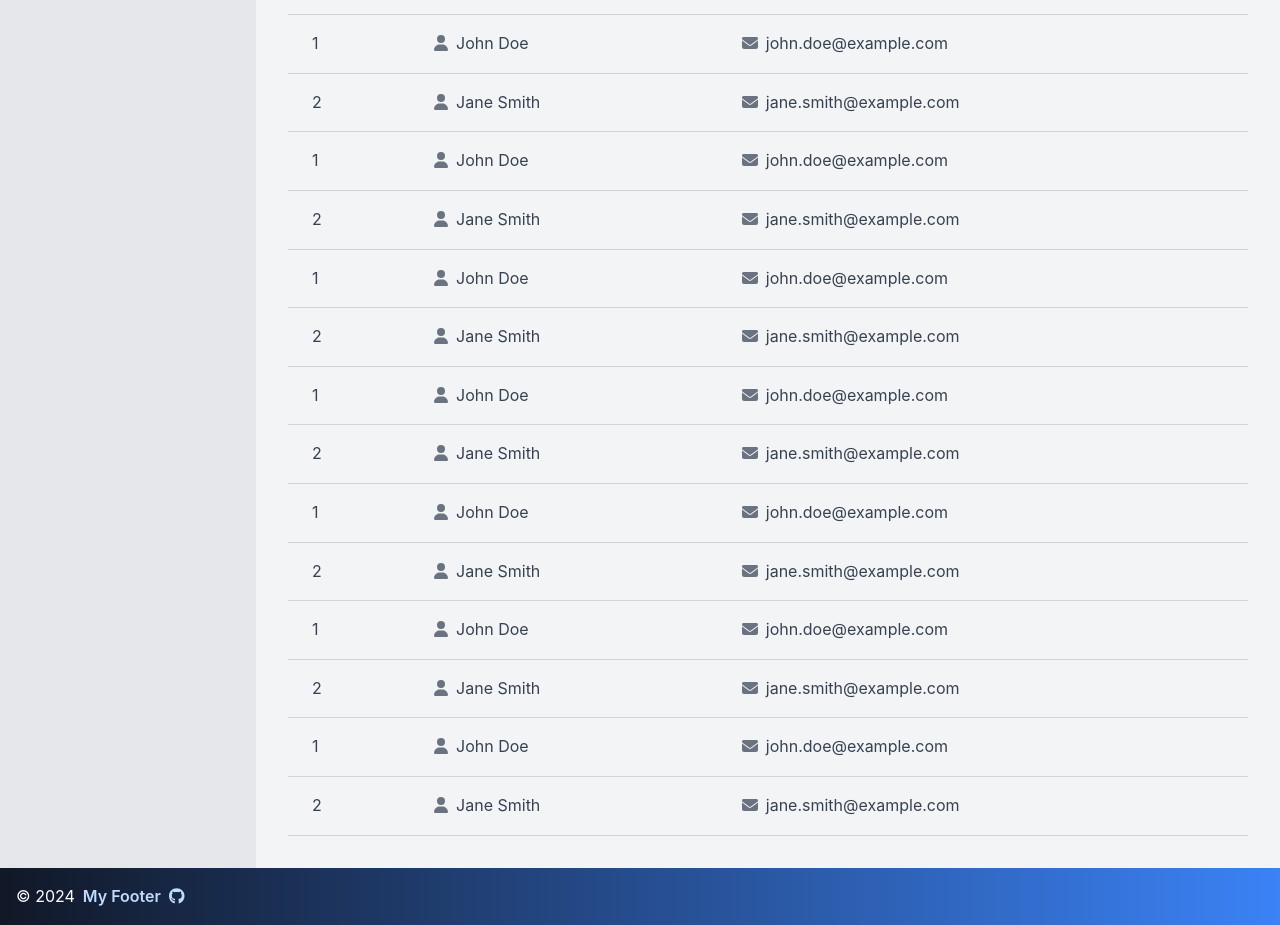
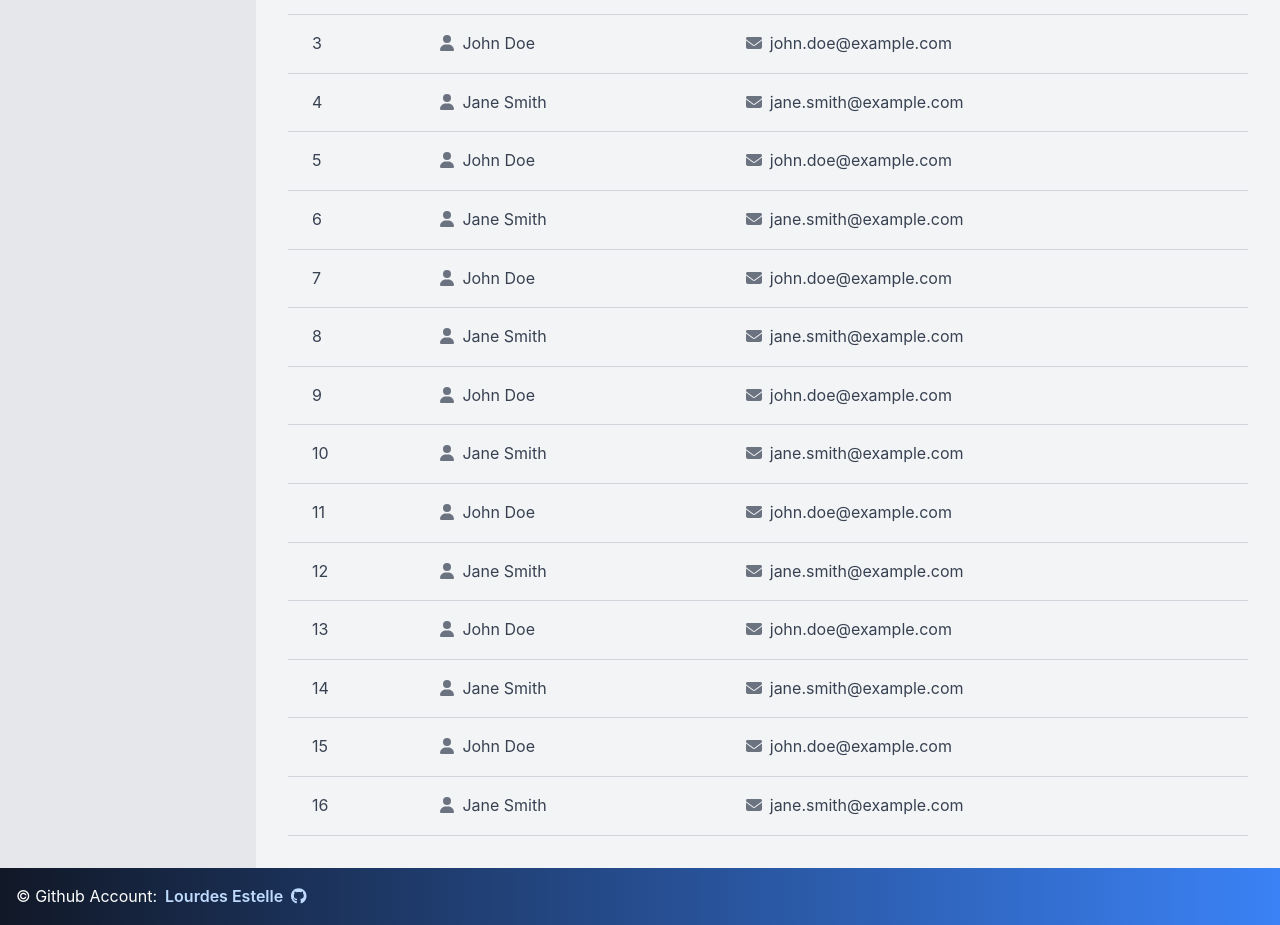
Before and after one commit to LourdesEstelle/reactJs, a React (Vite) app in the folder my-react-vite-app/: page /dashboard in a window 1280 px wide. Shown: the part 340-1265 px from the top of the page. Built offline with nearby package versions, Linux system fonts and the light colour scheme.

Commit message:
commit na po

```diff
--- a/my-react-vite-app/src/components/Dashboard.jsx
+++ b/my-react-vite-app/src/components/Dashboard.jsx
@@ -42,7 +42,7 @@ export class Dashboard extends Component {
                   </td>
                 </tr>
                 <tr className="hover:bg-gray-200">
-                  <td className="px-6 py-4 whitespace-nowrap border-b border-gray-300 text-gray-700">1</td>
+                  <td className="px-6 py-4 whitespace-nowrap border-b border-gray-300 text-gray-700">3</td>
                   <td className="px-6 py-4 whitespace-nowrap border-b border-gray-300 text-gray-700">
                     <FontAwesomeIcon icon={faUser} className="text-gray-500 mr-2" />
                     John Doe
@@ -53,7 +53,7 @@ export class Dashboard extends Component {
                   </td>
                 </tr>
                 <tr className="hover:bg-gray-200">
-                  <td className="px-6 py-4 whitespace-nowrap border-b border-gray-300 text-gray-700">2</td>
+                  <td className="px-6 py-4 whitespace-nowrap border-b border-gray-300 text-gray-700">4</td>
                   <td className="px-6 py-4 whitespace-nowrap border-b border-gray-300 text-gray-700">
                     <FontAwesomeIcon icon={faUser} className="text-gray-500 mr-2" />
                     Jane Smith
@@ -64,7 +64,7 @@ export class Dashboard extends Component {
                   </td>
                 </tr>
                 <tr className="hover:bg-gray-200">
-                  <td className="px-6 py-4 whitespace-nowrap border-b border-gray-300 text-gray-700">1</td>
+                  <td className="px-6 py-4 whitespace-nowrap border-b border-gray-300 text-gray-700">5</td>
                   <td className="px-6 py-4 whitespace-nowrap border-b border-gray-300 text-gray-700">
                     <FontAwesomeIcon icon={faUser} className="text-gray-500 mr-2" />
                     John Doe
@@ -75,7 +75,7 @@ export class Dashboard extends Component {
                   </td>
                 </tr>
                 <tr className="hover:bg-gray-200">
-                  <td className="px-6 py-4 whitespace-nowrap border-b border-gray-300 text-gray-700">2</td>
+                  <td className="px-6 py-4 whitespace-nowrap border-b border-gray-300 text-gray-700">6</td>
                   <td className="px-6 py-4 whitespace-nowrap border-b border-gray-300 text-gray-700">
                     <FontAwesomeIcon icon={faUser} className="text-gray-500 mr-2" />
                     Jane Smith
@@ -86,7 +86,7 @@ export class Dashboard extends Component {
                   </td>
                 </tr>
                 <tr className="hover:bg-gray-200">
-                  <td className="px-6 py-4 whitespace-nowrap border-b border-gray-300 text-gray-700">1</td>
+                  <td className="px-6 py-4 whitespace-nowrap border-b border-gray-300 text-gray-700">7</td>
                   <td className="px-6 py-4 whitespace-nowrap border-b border-gray-300 text-gray-700">
                     <FontAwesomeIcon icon={faUser} className="text-gray-500 mr-2" />
                     John Doe
@@ -97,7 +97,7 @@ export class Dashboard extends Component {
                   </td>
                 </tr>
                 <tr className="hover:bg-gray-200">
-                  <td className="px-6 py-4 whitespace-nowrap border-b border-gray-300 text-gray-700">2</td>
+                  <td className="px-6 py-4 whitespace-nowrap border-b border-gray-300 text-gray-700">8</td>
                   <td className="px-6 py-4 whitespace-nowrap border-b border-gray-300 text-gray-700">
                     <FontAwesomeIcon icon={faUser} className="text-gray-500 mr-2" />
                     Jane Smith
@@ -108,7 +108,7 @@ export class Dashboard extends Component {
                   </td>
                 </tr>
                 <tr className="hover:bg-gray-200">
-                  <td className="px-6 py-4 whitespace-nowrap border-b border-gray-300 text-gray-700">1</td>
+                  <td className="px-6 py-4 whitespace-nowrap border-b border-gray-300 text-gray-700">9</td>
                   <td className="px-6 py-4 whitespace-nowrap border-b border-gray-300 text-gray-700">
                     <FontAwesomeIcon icon={faUser} className="text-gray-500 mr-2" />
                     John Doe
@@ -119,7 +119,7 @@ export class Dashboard extends Component {
                   </td>
                 </tr>
                 <tr className="hover:bg-gray-200">
-                  <td className="px-6 py-4 whitespace-nowrap border-b border-gray-300 text-gray-700">2</td>
+                  <td className="px-6 py-4 whitespace-nowrap border-b border-gray-300 text-gray-700">10</td>
                   <td className="px-6 py-4 whitespace-nowrap border-b border-gray-300 text-gray-700">
                     <FontAwesomeIcon icon={faUser} className="text-gray-500 mr-2" />
                     Jane Smith
@@ -130,7 +130,7 @@ export class Dashboard extends Component {
                   </td>
                 </tr>
                 <tr className="hover:bg-gray-200">
-                  <td className="px-6 py-4 whitespace-nowrap border-b border-gray-300 text-gray-700">1</td>
+                  <td className="px-6 py-4 whitespace-nowrap border-b border-gray-300 text-gray-700">11</td>
                   <td className="px-6 py-4 whitespace-nowrap border-b border-gray-300 text-gray-700">
                     <FontAwesomeIcon icon={faUser} className="text-gray-500 mr-2" />
                     John Doe
@@ -141,7 +141,7 @@ export class Dashboard extends Component {
                   </td>
                 </tr>
                 <tr className="hover:bg-gray-200">
-                  <td className="px-6 py-4 whitespace-nowrap border-b border-gray-300 text-gray-700">2</td>
+                  <td className="px-6 py-4 whitespace-nowrap border-b border-gray-300 text-gray-700">12</td>
                   <td className="px-6 py-4 whitespace-nowrap border-b border-gray-300 text-gray-700">
                     <FontAwesomeIcon icon={faUser} className="text-gray-500 mr-2" />
                     Jane Smith
@@ -152,7 +152,7 @@ export class Dashboard extends Component {
                   </td>
                 </tr>
                 <tr className="hover:bg-gray-200">
-                  <td className="px-6 py-4 whitespace-nowrap border-b border-gray-300 text-gray-700">1</td>
+                  <td className="px-6 py-4 whitespace-nowrap border-b border-gray-300 text-gray-700">13</td>
                   <td className="px-6 py-4 whitespace-nowrap border-b border-gray-300 text-gray-700">
                     <FontAwesomeIcon icon={faUser} className="text-gray-500 mr-2" />
                     John Doe
@@ -163,7 +163,7 @@ export class Dashboard extends Component {
                   </td>
                 </tr>
                 <tr className="hover:bg-gray-200">
-                  <td className="px-6 py-4 whitespace-nowrap border-b border-gray-300 text-gray-700">2</td>
+                  <td className="px-6 py-4 whitespace-nowrap border-b border-gray-300 text-gray-700">14</td>
                   <td className="px-6 py-4 whitespace-nowrap border-b border-gray-300 text-gray-700">
                     <FontAwesomeIcon icon={faUser} className="text-gray-500 mr-2" />
                     Jane Smith
@@ -174,7 +174,7 @@ export class Dashboard extends Component {
                   </td>
                 </tr>
                 <tr className="hover:bg-gray-200">
-                  <td className="px-6 py-4 whitespace-nowrap border-b border-gray-300 text-gray-700">1</td>
+                  <td className="px-6 py-4 whitespace-nowrap border-b border-gray-300 text-gray-700">15</td>
                   <td className="px-6 py-4 whitespace-nowrap border-b border-gray-300 text-gray-700">
                     <FontAwesomeIcon icon={faUser} className="text-gray-500 mr-2" />
                     John Doe
@@ -185,7 +185,7 @@ export class Dashboard extends Component {
                   </td>
                 </tr>
                 <tr className="hover:bg-gray-200">
-                  <td className="px-6 py-4 whitespace-nowrap border-b border-gray-300 text-gray-700">2</td>
+                  <td className="px-6 py-4 whitespace-nowrap border-b border-gray-300 text-gray-700">16</td>
                   <td className="px-6 py-4 whitespace-nowrap border-b border-gray-300 text-gray-700">
                     <FontAwesomeIcon icon={faUser} className="text-gray-500 mr-2" />
                     Jane Smith
@@ -195,7 +195,7 @@ export class Dashboard extends Component {
                     jane.smith@example.com
                   </td>
                 </tr>
-                {/* Add more rows as needed */}
+                { }
               </tbody>
             </table>
           </div>
--- a/my-react-vite-app/src/components/Footer.jsx
+++ b/my-react-vite-app/src/components/Footer.jsx
@@ -8,9 +8,9 @@ class Footer extends Component {
       <footer className="bg-gradient-to-r from-gray-900 to-blue-500 text-white py-4 transition duration-300 ease-in-out hover:bg-gradient-to-r hover:from-gray-900 hover:to-blue-600">
         <div className="container mx-auto px-4 flex items-center justify-between">
           <p>
-            &copy; 2024
-            <a href="https://github.com/" className="ml-2 text-blue-200 hover:text-blue-300" target="_blank" rel="noopener noreferrer">
-              My Footer
+            &copy; Github Account:
+            <a href="https://github.com/LourdesEstelle" className="ml-2 text-blue-200 hover:text-blue-300" target="_blank" rel="noopener noreferrer">
+              Lourdes Estelle
               <FontAwesomeIcon icon={faGithub} className="ml-2" />
             </a>
           </p>
--- a/my-react-vite-app/src/components/TestComponents.jsx
+++ b/my-react-vite-app/src/components/TestComponents.jsx
@@ -23,7 +23,7 @@ function TestComponents() {
             <td className="px-6 py-4 whitespace-nowrap border-b border-gray-300">Jane Smith</td>
             <td className="px-6 py-4 whitespace-nowrap border-b border-gray-300">jane.smith@example.com</td>
           </tr>
-          {/* Add more rows as needed */}
+          { }
         </tbody>
       </table>
     </div>
--- a/my-react-vite-app/src/index.css
+++ b/my-react-vite-app/src/index.css
@@ -3,7 +3,7 @@
   line-height: 1.6;
   font-weight: 400;
   color-scheme: light dark;
-  color: #333; /* Updated font color */
+  color: #333;
   background-color: #242424;
   font-synthesis: none;
   text-rendering: optimizeLegibility;
@@ -11,7 +11,7 @@
   -moz-osx-font-smoothing: grayscale;
 }
 
-/* Improve link appearance and interaction */
+
 a {
   font-weight: 600;
   color: #646cff;
@@ -21,7 +21,7 @@ a:hover {
   color: #535bf2;
 }
 
-/* General styling for the body */
+
 body {
   margin: 0;
   display: flex;
@@ -30,35 +30,34 @@ body {
   min-height: 100vh;
 }
 
-/* Enhance the appearance of headings */
+
 h1 {
   font-size: 3.2em;
   line-height: 1.2;
-  color: #fff; /* Adjust heading color for better contrast */
+  color: #fff;
 }
 
-/* Improve button styling and interaction */
+
 button {
   border-radius: 8px;
-  border: none; /* Remove border for a cleaner look */
-  padding: 0.8em 1.4em; /* Adjust padding for better button size */
+  border: none;
+  padding: 0.8em 1.4em;
   font-size: 1.1em;
-  font-weight: 600; /* Increase font weight for better button readability */
+  font-weight: 600;
   font-family: inherit;
   background-color: #1a1a1a;
-  color: #fff; /* Set button text color */
+  color: #fff;
   cursor: pointer;
-  transition: background-color 0.25s, color 0.25s; /* Add transition for smoother hover effect */
+  transition: background-color 0.25s, color 0.25s;
 }
 button:hover {
   background-color: #535bf2;
 }
 button:focus,
 button:focus-visible {
-  outline: none; /* Remove outline for better visual appearance */
+  outline: none;
 }
 
-/* Adjust styles based on light color scheme */
 @media (prefers-color-scheme: light) {
   :root {
     color: #213547;
@@ -69,6 +68,6 @@ button:focus-visible {
   }
   button {
     background-color: #f9f9f9;
-    color: #000; /* Set button text color for light background */
+    color: #000;
   }
 }
```
Also changed, not shown: my-react-vite-app/src/components/Content.jsx (+12 -12 lines).
